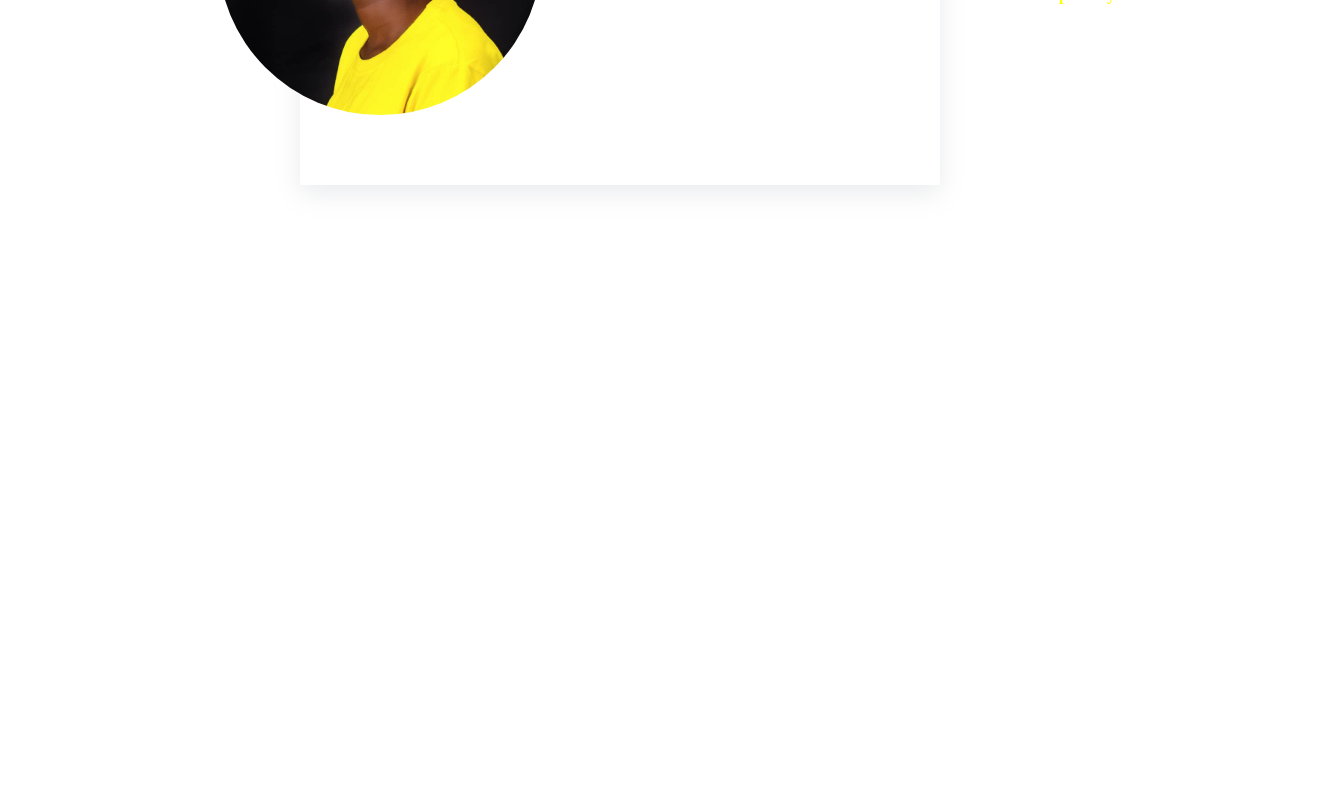
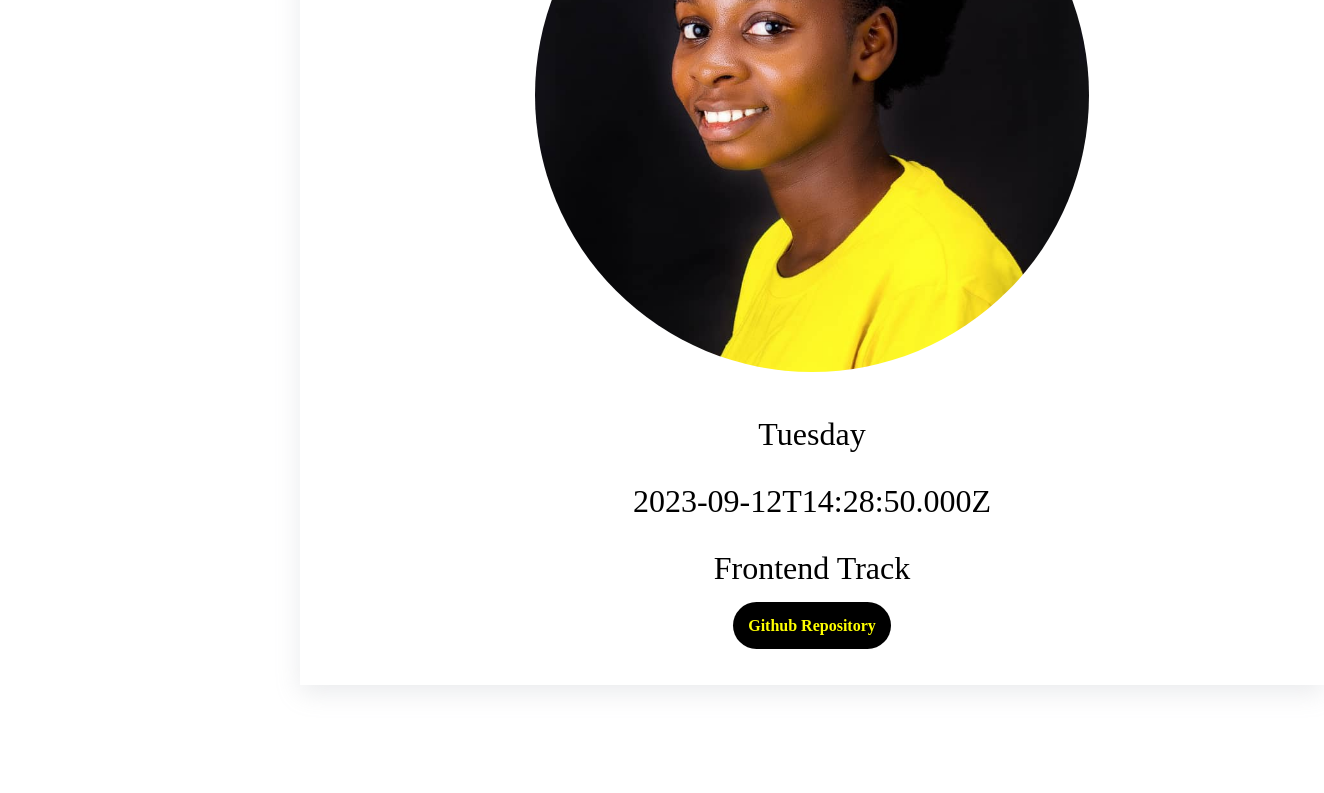
Before and after one commit to rhose1234/hngx-internship1, a plain HTML site: page index.html in a window 1280 px wide. Shown: the part 349-1142 px from the top of the page, 1324 px wide, since content can reach past the window. Before the commit the page ends 834 px from the top, so only its background shows below. Drawn offline with Linux system fonts and the light colour scheme.

Commit message:
Update styles.css

```diff
--- a/assets/styles.css
+++ b/assets/styles.css
@@ -4,13 +4,13 @@
     box-sizing: border-box;
 }
 .personal-data{
-    display: flex;
+    display: block;
     justify-content: center;
     align-items: center;
    text-align: center;
    margin-top: 70px !important;
    box-shadow: rgba(149, 157, 165, 0.2) 0px 8px 24px;
-   width: 50%;
+   width: 80%;
    padding: 50px;
    margin: 300px;
    height: auto;
@@ -37,7 +37,7 @@ color: yellow;
 text-decoration: none;
 height: 40px;
 font-weight: 700;
-width: 50%;
+width: 80%;
 background-color: black;
 padding: 15px;
 border-radius: 30px;
```
